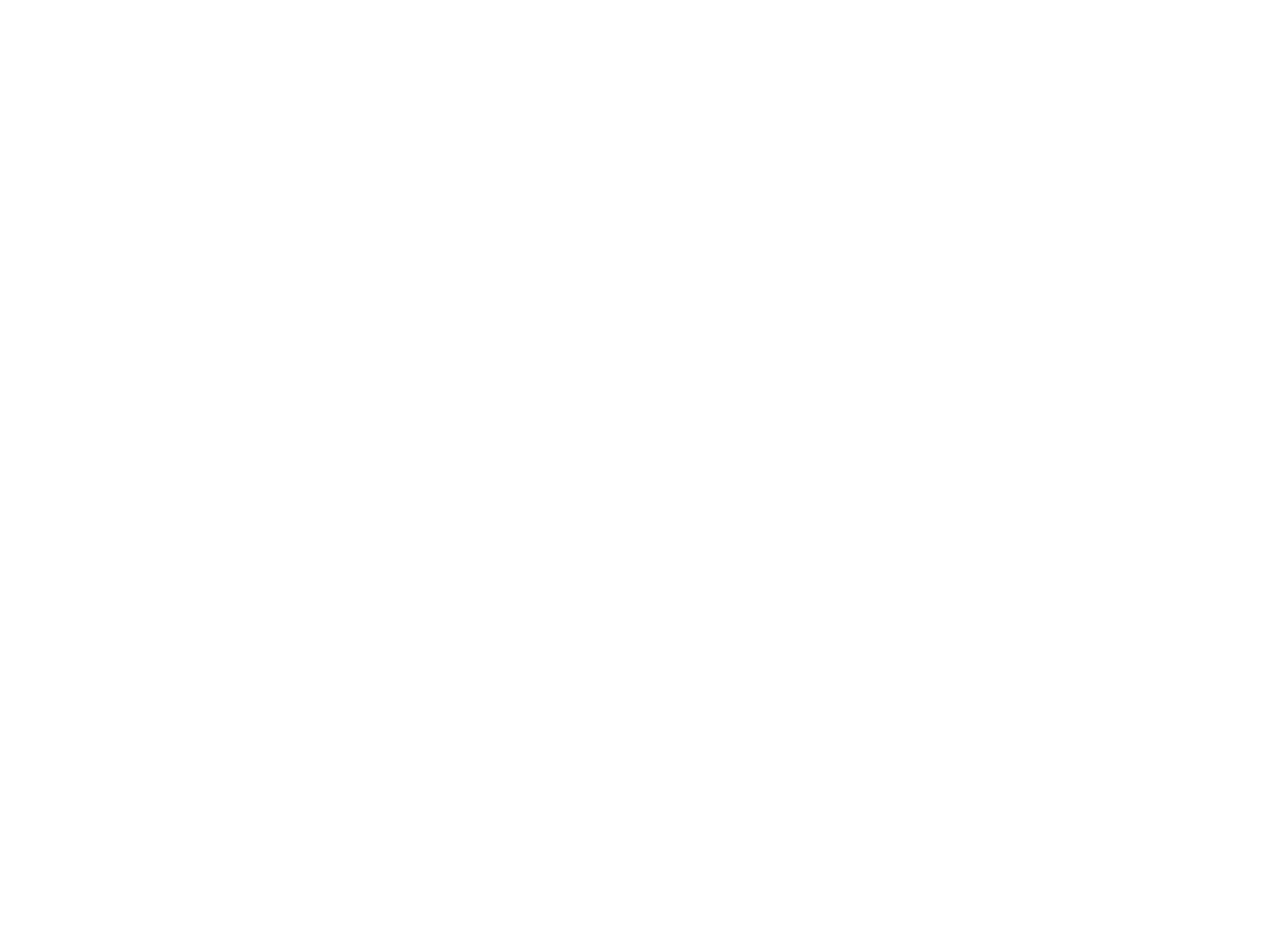
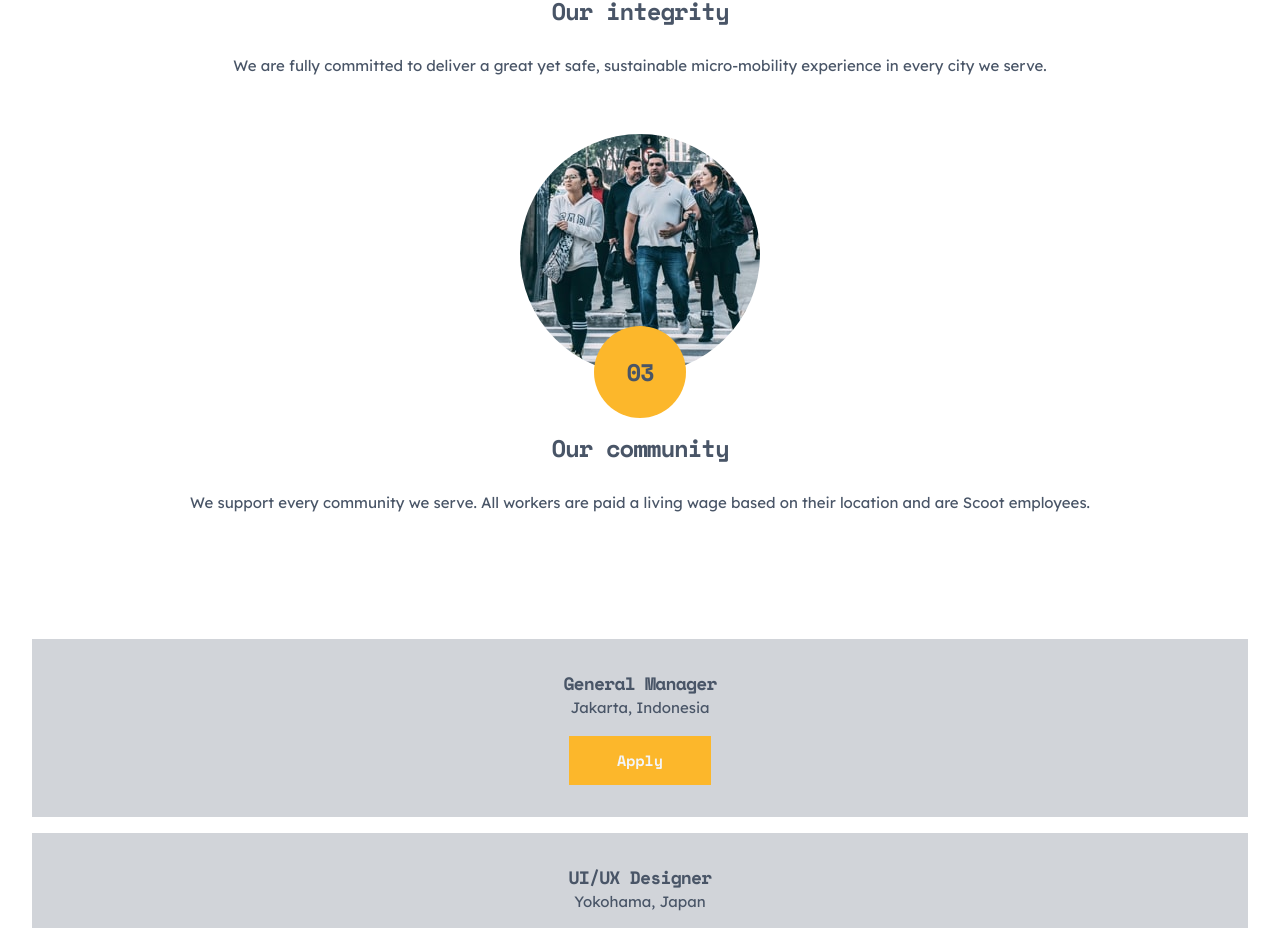
Before and after one commit to lastiwan89/scott-web-app, a Next.js app: page /career in a window 1280 px wide. Shown: the part 1808-2736 px from the top of the page. Before the commit the page ends 1503 px from the top, so only its background shows below. Built offline with nearby package versions, Linux system fonts and the light colour scheme.

Commit message:
all mobile view done

```diff
--- a/src/app/career/page.tsx
+++ b/src/app/career/page.tsx
@@ -1,5 +1,6 @@
 import Image from "next/image";
 import React from "react";
+import { ABOUT_VALUES, CAREER_JOBS } from "@/constant";
 
 export default function Careers() {
   return (
@@ -21,7 +22,7 @@ export default function Careers() {
           />
         </div>
 
-        <div className="flex flex-col gap-8 px-8">
+        <div className="flex flex-col items-center gap-8 px-8">
           <h4 className="text-center font-mono text-32 font-bold text-grey-dark">
             Care to join our mission?
           </h4>
@@ -31,7 +32,70 @@ export default function Careers() {
             accessible transport to improve urban living we want to hear from
             you!
           </p>
+          <div>
+            <button className="bg-yellow-dark px-12 py-3 font-mono text-15 font-bold text-grey-snow">
+              Say Hello
+            </button>
+          </div>
         </div>
+      </section>
+
+      <section className="px-8 py-9">
+        <div>
+          <h4 className="text-center font-mono text-32 font-bold text-grey-dark">
+            Why join us?
+          </h4>
+        </div>
+        <div className="flex flex-col gap-14 py-16">
+          {ABOUT_VALUES.map((item) => (
+            <div key={item.id}>
+              <div className="flex flex-col items-center">
+                <Image
+                  className="rounded-full"
+                  src={item.url}
+                  width={240}
+                  height={240}
+                  alt={item.title}
+                />
+                <div className="-mt-12 mb-4 rounded-full bg-yellow-dark p-8">
+                  <h4 className="font-mono text-24 font-bold text-grey-dark">
+                    {item.id}
+                  </h4>
+                </div>
+              </div>
+              <div className="flex flex-col items-center gap-7">
+                <h4 className="text-center font-mono text-24 font-bold text-grey-dark">
+                  {item.title}
+                </h4>
+                <p className="text-center font-sans text-15 font-normal text-grey-dark">
+                  {item.body}
+                </p>
+              </div>
+            </div>
+          ))}
+        </div>
+      </section>
+
+      <section className="flex flex-col gap-4 px-8 pb-28 pt-6">
+        {CAREER_JOBS.map((item) => (
+          <div
+            className="flex flex-col items-center gap-4 bg-grey-dark/25 p-8"
+            key={item.id}
+          >
+            <div>
+              <p className="text-center font-mono text-18 font-bold text-grey-dark">
+                {item.job}
+              </p>
+              <p className="text-center font-sans text-15 font-normal text-grey-dark">
+                {item.location}
+              </p>
+            </div>
+
+            <button className="cursor-pointer bg-yellow-dark px-12 py-3 font-mono text-15 font-bold text-grey-snow">
+              Apply
+            </button>
+          </div>
+        ))}
       </section>
     </div>
   );
--- a/src/app/location/page.tsx
+++ b/src/app/location/page.tsx
@@ -1,3 +1,4 @@
+import Image from "next/image";
 import React from "react";
 
 export default function Location() {
@@ -8,6 +9,62 @@ export default function Location() {
           Locations
         </h2>
       </section>
+      <section className="flex flex-col items-center px-8">
+        <div className="flex items-center pt-14">
+          <Image
+            className="md:hidden"
+            src="/images/world-map-mobile.png"
+            width={311}
+            height={152}
+            alt="world map"
+          />
+          <Image
+            className="hidden md:block lg:hidden"
+            src="/images/world-map-tablet.png"
+            width={311}
+            height={152}
+            alt="world map"
+          />
+          <Image
+            className="hidden lg:block"
+            src="/images/world-map-desktop.png"
+            width={311}
+            height={152}
+            alt="world map"
+          />
+        </div>
+
+        <div className="flex flex-col gap-4 px-8 py-8">
+          <button className="bg-yellow-dark/40 px-24 py-5 font-mono text-24 font-bold text-grey-dark">
+            New York
+          </button>
+          <button className="bg-yellow-dark/40 px-24 py-5 font-mono text-24 font-bold text-grey-dark">
+            London
+          </button>
+          <button className="bg-yellow-dark/40 px-24 py-5 font-mono text-24 font-bold text-grey-dark">
+            Jakarta
+          </button>
+          <button className="bg-yellow-dark/40 px-24 py-5 font-mono text-24 font-bold text-grey-dark">
+            Yokohama
+          </button>
+        </div>
+      </section>
+
+      <section className="flex flex-col items-center gap-8 px-8 pb-14 pt-8">
+        <h4 className="text-center font-mono text-32 font-bold text-grey-dark">
+          Your City Not Listed?
+        </h4>
+        <p className="text-center font-sans text-15 font-normal text-grey-dimmed">
+          If you’d like to see Scoot in your hometown, be sure to let us know.
+          We track requests and plan launches based on demand. Feel free to
+          message us by clicking the link or messaging us on social.
+        </p>
+        <div>
+          <button className="bg-yellow-dark px-12 py-3 font-mono text-15 font-bold text-grey-snow">
+            Message Us
+          </button>
+        </div>
+      </section>
     </div>
   );
 }
--- a/src/constant/index.ts
+++ b/src/constant/index.ts
@@ -73,3 +73,43 @@ export const ABOUT_VALUES: Values[] = [
     url: "/images/our-community.jpg",
   },
 ];
+
+// Job section
+type Job = {
+  id: number;
+  job: string;
+  location: string;
+};
+
+export const CAREER_JOBS: Job[] = [
+  {
+    id: 1,
+    job: "General Manager",
+    location: "Jakarta, Indonesia",
+  },
+  {
+    id: 2,
+    job: "UI/UX Designer",
+    location: "Yokohama, Japan",
+  },
+  {
+    id: 3,
+    job: "Blog Content Copywriter",
+    location: "New York, United States",
+  },
+  {
+    id: 4,
+    job: "Graphic Designer",
+    location: "New York, United States",
+  },
+  {
+    id: 5,
+    job: "Fleet Supervisor",
+    location: "Jakarta, Indonesia",
+  },
+  {
+    id: 6,
+    job: "UX Analyst",
+    location: "London, United Kingdom",
+  },
+];
```
